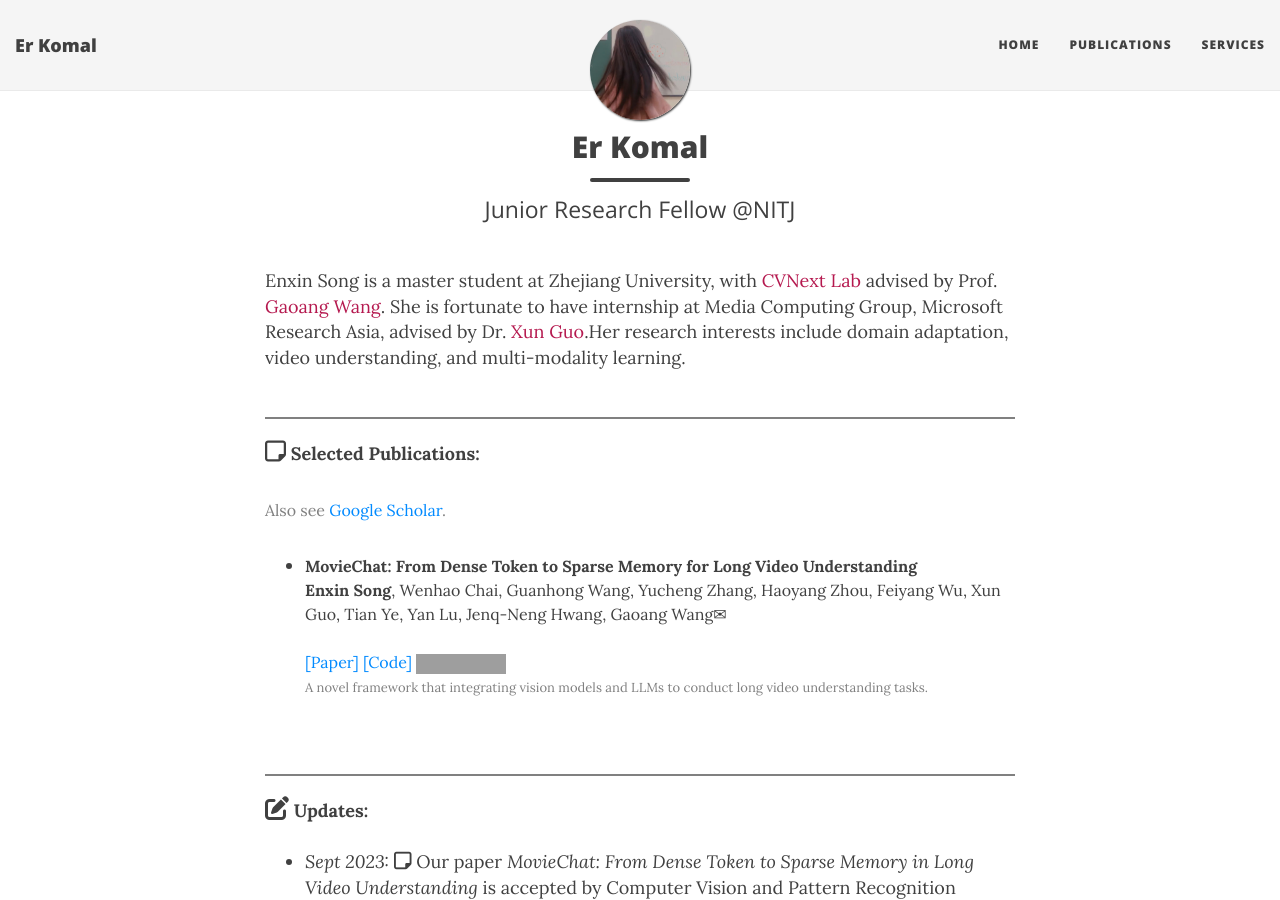
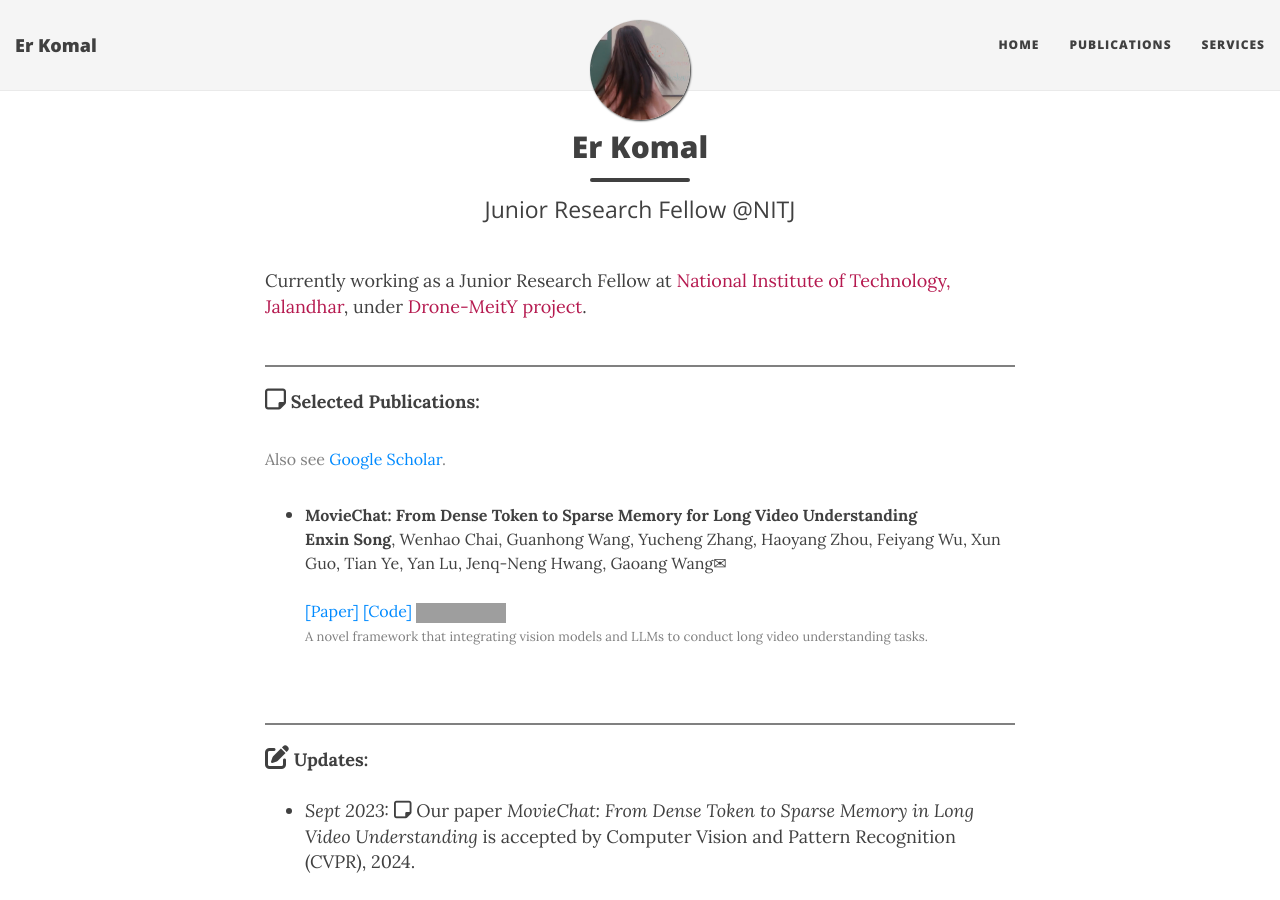
Before and after one commit to hikomal/hikomal.github.io, a Jekyll site: the page built from index.html, in a window 1280 px wide and 900 px high. Built offline with Jekyll 4.4.1, drawn with Linux system fonts in a browser that asks for light colours; nearby versions of some CDN libraries; the list of posts is cut into pages by our own code; grey boxes are pictures that could not be loaded.

Commit message:
Update index.html

```diff
--- a/index.html
+++ b/index.html
@@ -15,7 +15,7 @@
 </head>
 
 <br>
-Enxin Song is a master student at Zhejiang University, with <a href="https://cvnext.github.io/">CVNext Lab</a> advised by Prof. <a href="https://person.zju.edu.cn/en/gaoangwang/">Gaoang Wang</a>. She is fortunate to have internship at Media Computing Group, Microsoft Research Asia, advised by Dr. <a href="https://scholar.google.com/citations?user=Ow4R8-EAAAAJ&hl=en&oi=ao">Xun Guo</a>.Her research interests include domain adaptation, video understanding, and multi-modality learning.
+Currently working as a Junior Research Fellow at <a href="https://www.nitj.ac.in/">National Institute of Technology, Jalandhar</a>, under <a href="https://drone-nitj.infinityfreeapp.com/index.html">Drone-MeitY project</a>.
 <br>
 
 <br>
```
